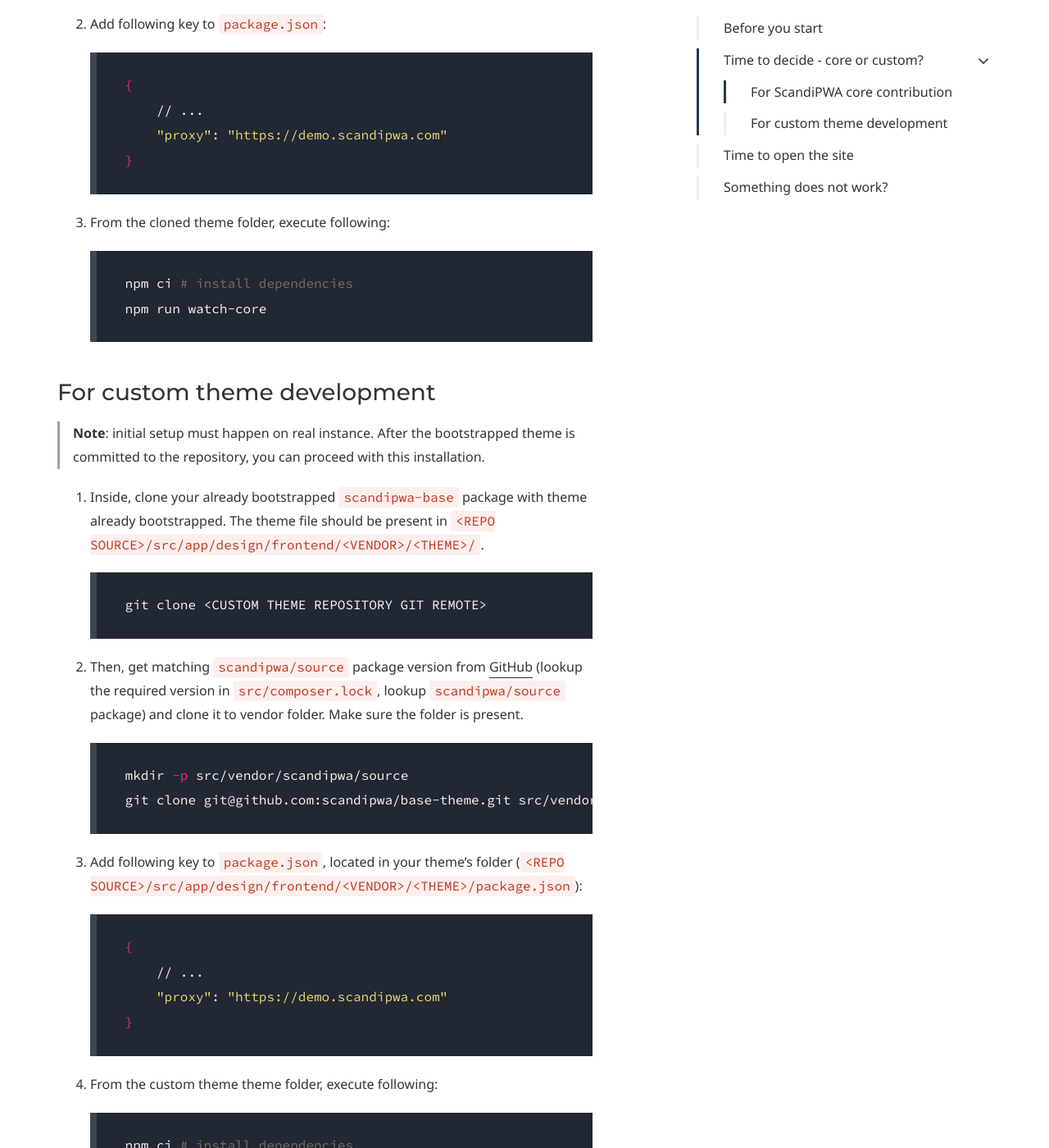
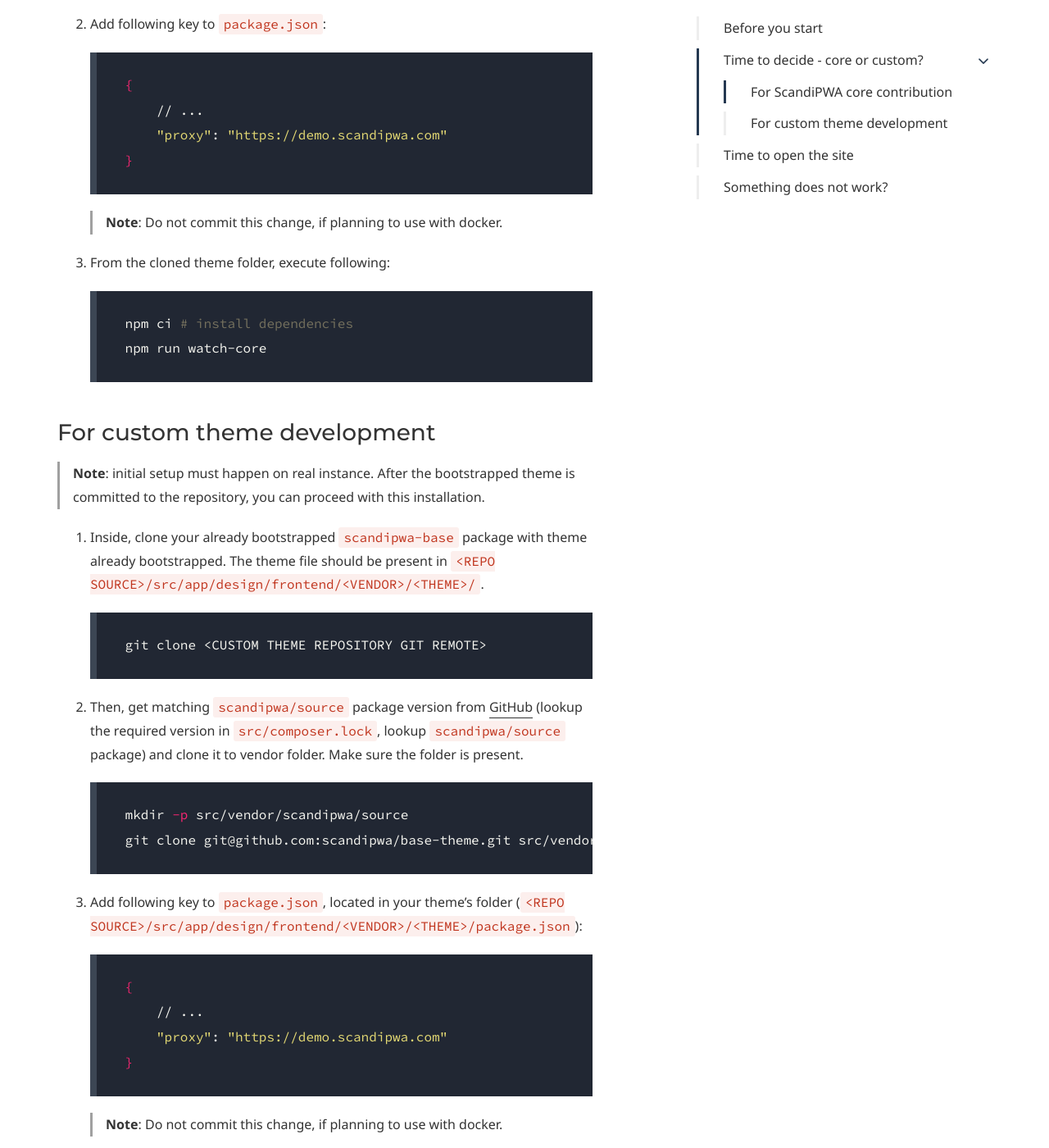
Before and after one commit to scandipwa/scandipwa.github.io, a Jekyll site: the page built from docs/installation/with-remote-m2.md, in a window 1280 px wide and 1400 px high, scrolled down 3226 px. Shown: the whole window at 82% size. Built offline with Jekyll 4.4.1, drawn with Linux system fonts in a browser that asks for light colours; some web fonts are replaced; comment, search, counter and statistics services are not loaded; a style sheet for code colours, icons or effects is not loaded.

Commit message:
Added notice

````diff
--- a/docs/installation/with-remote-m2.md
+++ b/docs/installation/with-remote-m2.md
@@ -101,6 +101,8 @@
     }
     ```
 
+    > **Note**: Do not commit this change, if planning to use with docker.
+
 3. From the cloned theme folder, execute following:
 
     ```bash
@@ -134,6 +136,8 @@
     }
     ```
 
+    > **Note**: Do not commit this change, if planning to use with docker.
+
 4. From the custom theme theme folder, execute following:
 
     ```bash
````
